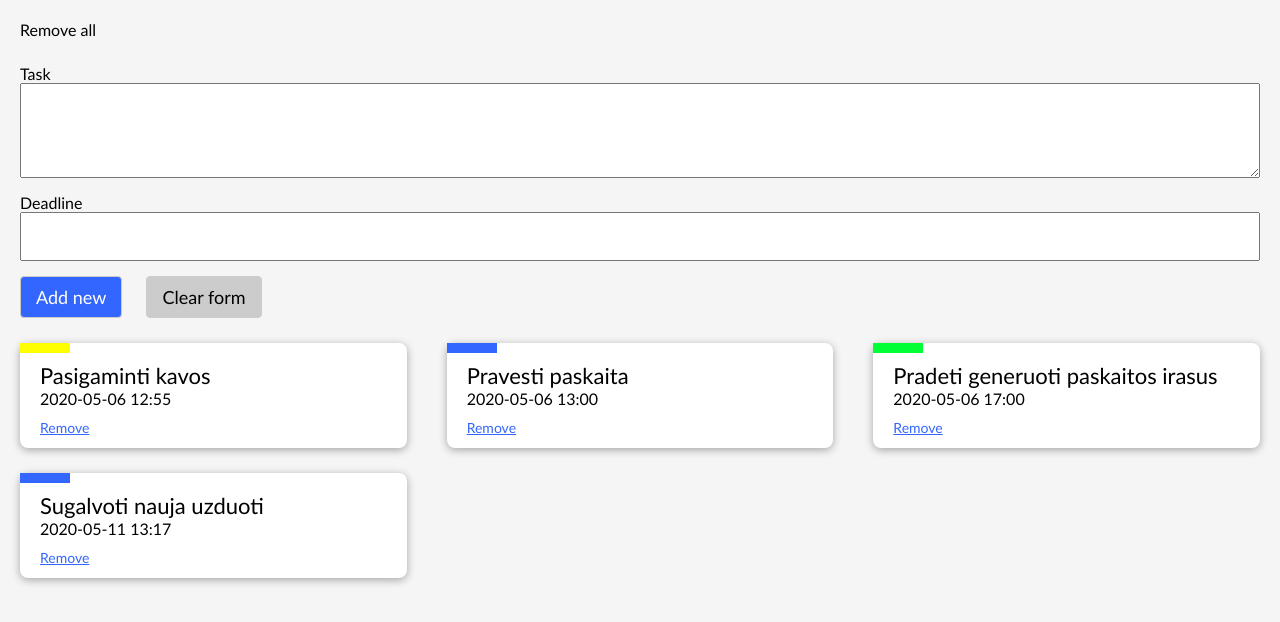
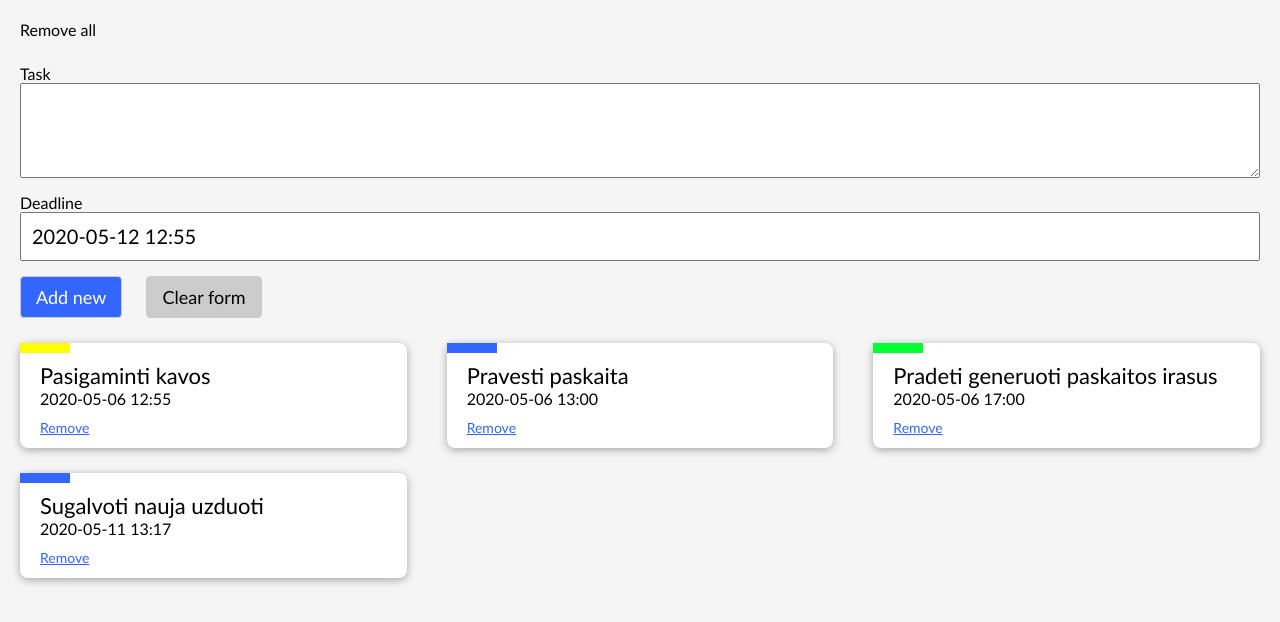
Before and after one commit to front-end-by-rimantas/15-grupe-todo, a plain HTML site: page index.html in a window 1280 px wide. Both pictures are taken after a click on the element "Add new". Drawn offline with Linux system fonts and the light colour scheme.

Commit message:
Naujo darbo registravimo forma #5

```diff
--- a/index.html
+++ b/index.html
@@ -18,7 +18,7 @@
             </fieldset>
             <fieldset>
                 <label for="deadline">Deadline</label>
-                <input type="text" name="deadline">
+                <input type="text" name="deadline" placeholder="YYYY-MM-DD HH-MM">
             </fieldset>
             <div class="actions">
                 <div class="btn add">Add new</div>
--- a/js/todo.js
+++ b/js/todo.js
@@ -51,7 +51,7 @@ const BTNremoveAll = document.querySelector('.global-actions > .action.remove');
 
 BTNremoveAll.addEventListener('click', actionRemoveAllTodoItems);
 
-function actionRemoveAllTodoItems ( event ) {
+function actionRemoveAllTodoItems( event ) {
     const allTodoItems = event.target
                             .closest('.container')
                             .querySelectorAll('.item');
@@ -71,9 +71,64 @@ const DOMformActions = DOMform.querySelector('.actions');
 const DOMformAdd = DOMformActions.querySelector('.btn.add');
 const DOMformClear = DOMformActions.querySelector('.btn.clear');
 
+DOMdeadlineInput.value = formatedDate( 86400000 );             // 24*60*60*1000
+
 DOMformClear.addEventListener('click', clearForm);
 
 function clearForm() {
     DOMtaskTextarea.value = '';
     DOMdeadlineInput.value = '';
 }
+
+DOMformAdd.addEventListener('click', addNewTodoItem);
+
+function addNewTodoItem() {
+    let newTodo = {
+        description: DOMtaskTextarea.value.trim(),
+        created_on: formatedDate(),
+        deadline: DOMdeadlineInput.value.trim(),
+        status: 'todo'
+    };
+
+    if ( newTodo.description.length === 0 ) {
+        return alert('ERROR: tuscias aprasymas');
+    }
+
+    if ( newTodo.deadline.length > 0 &&
+        (new Date(newTodo.deadline)).toString() === 'Invalid Date' ) {
+        return alert('ERROR: nevalidus deadline');
+    }
+
+    todo_list.push( newTodo );
+
+    return;
+}
+
+function formatedDate( deltaTime = 0 ) {
+    let now = new Date();
+
+    if ( deltaTime !== 0 ) {
+        now = new Date( Date.now() + deltaTime );
+    }
+
+    let minutes = now.getMinutes();
+    let hours = now.getHours();
+    let days = now.getDate();
+    let month = now.getMonth() + 1;
+    const year = now.getFullYear();
+
+    if ( minutes < 10 ) {
+        minutes = '0'+minutes;
+    }
+    if ( hours < 10 ) {
+        hours = '0'+hours;
+    }
+    if ( days < 10 ) {
+        days = '0'+days;
+    }
+    if ( month < 10 ) {
+        month = '0'+month;
+    }
+
+    return year+'-'+month+'-'+days+' '+hours+':'+minutes;
+}
```
Also changed, not shown: js/todo.min.js.
